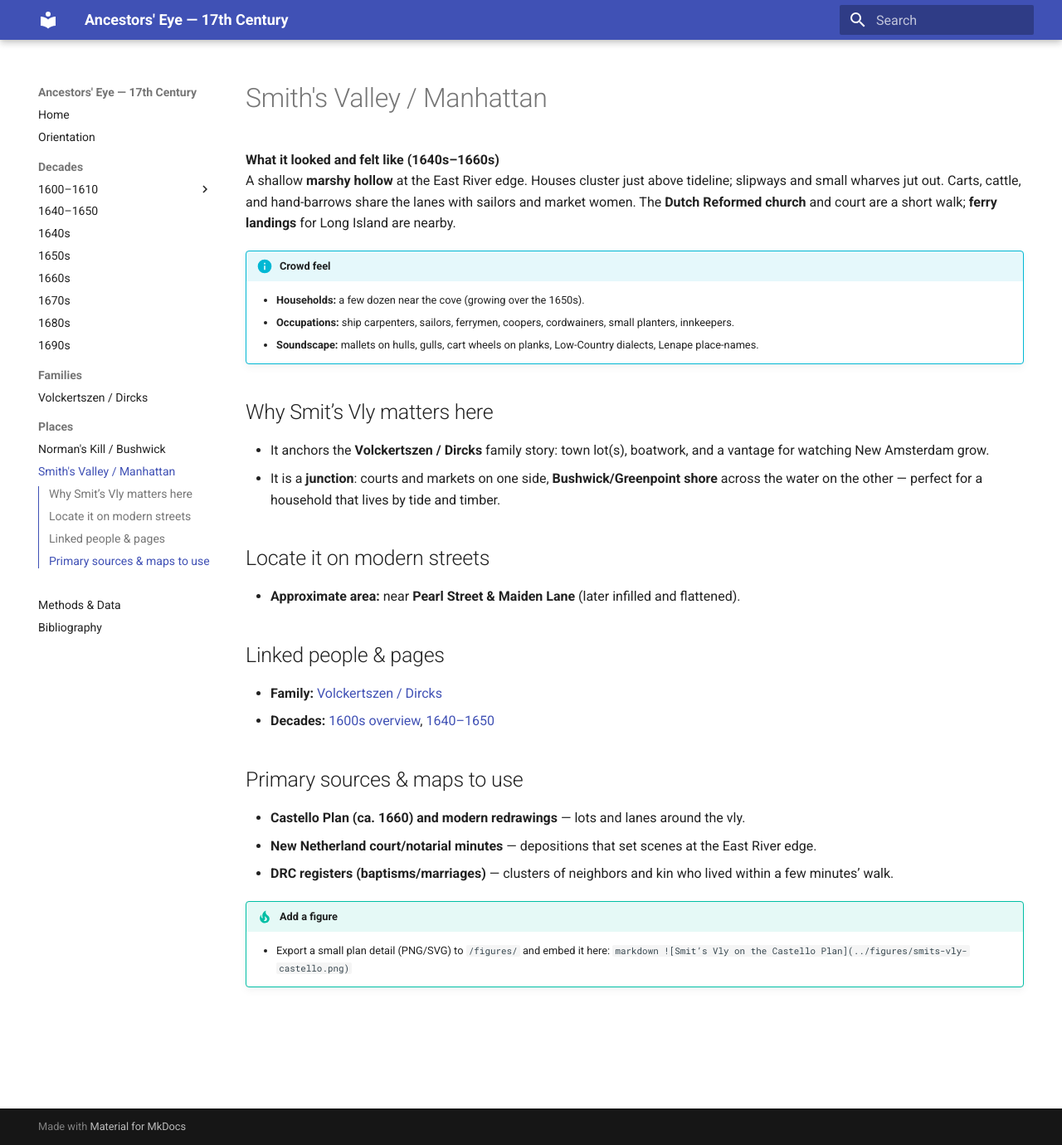
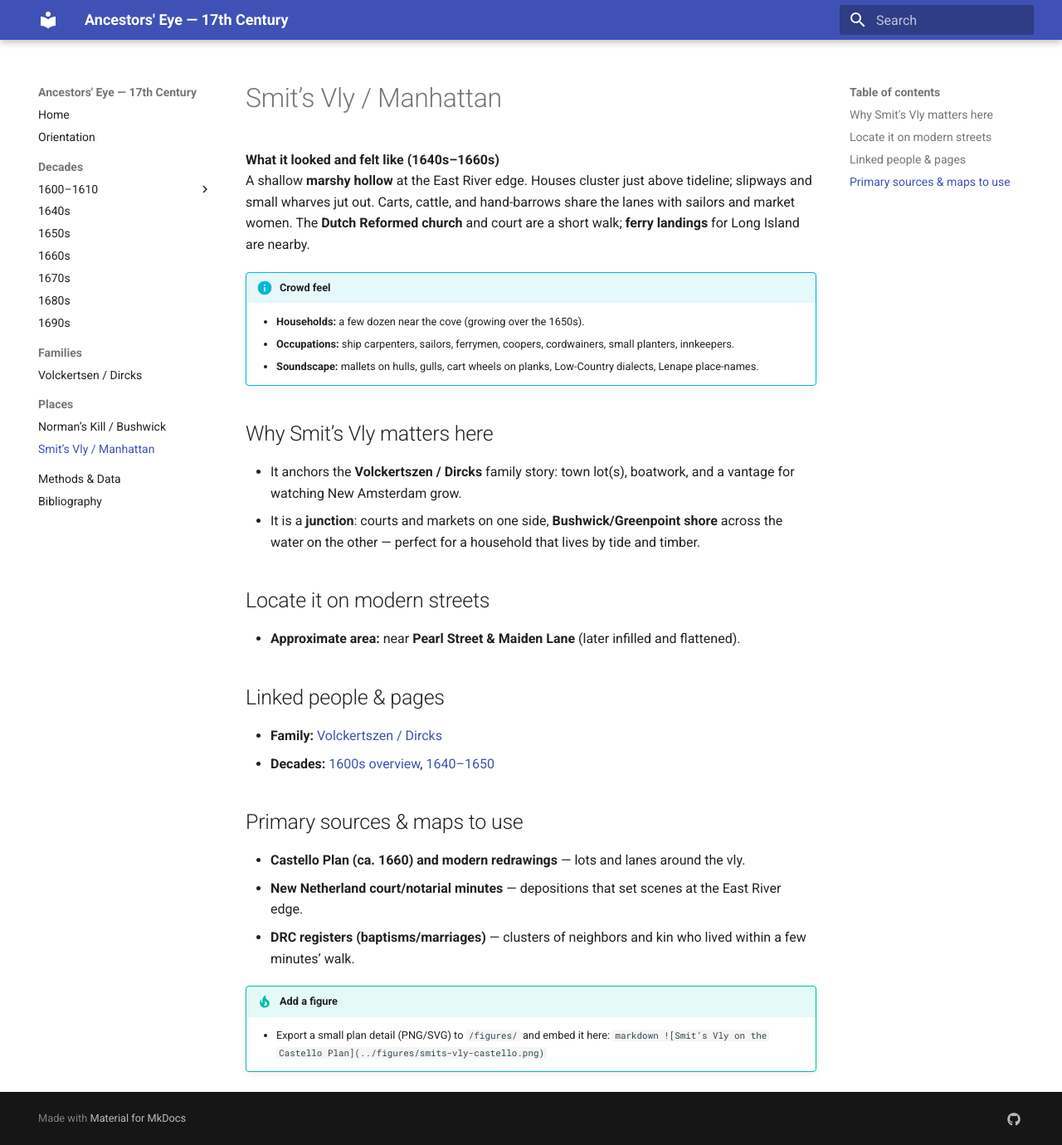
Before and after one commit to BillWorstell/WorstellWitnessWaybackMachine, an MkDocs documentation site: the page built from docs/places/smits-vly.md, in a window 1280 px wide and 1380 px high. Shown: the whole window at 83% size. Built offline with MkDocs 1.6.1 and Material for MkDocs 9.7.7, drawn with Linux system fonts in a browser that asks for light colours.

```diff
--- a/mkdocs.yml
+++ b/mkdocs.yml
@@ -1,12 +1,16 @@
 site_name: "Ancestors' Eye — 17th Century"
+site_description: "Decade-by-decade essays and dossiers (Virginia, New Netherland, Quaker Delaware Valley)"
 site_url: "https://billworstell.github.io/WorstellWitnessWaybackMachine/"
 
 theme:
   name: material
   features:
     - navigation.sections
-    - navigation.indexes
-    - toc.integrate
+    - navigation.instant
+    - content.code.copy
+    - toc.follow
+  palette:
+    scheme: default
 
 plugins:
   - search
@@ -24,31 +28,37 @@ nav:
   - Orientation: overview.md
 
   - Decades:
-      - "1600–1610":
+      - 1600–1610:
           - Overview: "decades/1600-1610/1600-1610.md"
           - "What life felt like": "decades/1600-1610/1600-1610-life.md"
           - "New Country": "decades/1600-1610/1600-1610-NewCountry.md"
           - "Old Country": "decades/1600-1610/1600-1610-OldCountry.md"
           - Downloads:
               - "1600–1610 (PDF)": "downloads/decades/1600-1610/1600-1610.pdf"
-              - "What life felt like in 1600-1610 (PDF)": "downloads/decades/1600-1610/1600-1610-life.pdf"
-              - "New Country in 1600-1610 (PDF)": "downloads/decades/1600-1610/1600-1610-NewCountry.pdf"
-              - "Old Country in 1600-1610 (PDF)": "downloads/decades/1600-1610/1600-1610-OldCountry.pdf"
+              - "What life felt like (PDF)": "downloads/decades/1600-1610/1600-1610-life.pdf"
+              - "New Country (PDF)": "downloads/decades/1600-1610/1600-1610-NewCountry.pdf"
+              - "Old Country (PDF)": "downloads/decades/1600-1610/1600-1610-OldCountry.pdf"
               - "Hudson 1609 (PDF)": "downloads/decades/1600-1610/Hudson 1609.pdf"
-      - "1640–1650": "decades/1640-1650.md"
-      - "1640s": "decades/1640s.md"
-      - "1650s": "decades/1650s.md"
-      - "1660s": "decades/1660s.md"
-      - "1670s": "decades/1670s.md"
-      - "1680s": "decades/1680s.md"
-      - "1690s": "decades/1690s.md"
+
+      # keep the other decade singles as they are today
+      - 1640s: "decades/1640s.md"
+      - 1650s: "decades/1650s.md"
+      - 1660s: "decades/1660s.md"
+      - 1670s: "decades/1670s.md"
+      - 1680s: "decades/1680s.md"
+      - 1690s: "decades/1690s.md"
 
   - Families:
-      - "Volckertszen / Dircks": "families/volckertszen-dircks.md"
+      - "Volckertsen / Dircks": "families/volckertsen-dircks.md"
 
   - Places:
-      - "Norman's Kill / Bushwick": "places/normans-kill-bushwick.md"
-      - "Smith's Valley / Manhattan": "places/smits-vly.md"
+      - "Norman’s Kill / Bushwick": "places/normans-kill-bushwick.md"
+      - "Smit’s Vly / Manhattan": "places/smits-vly.md"
 
   - Methods & Data: methods-data.md
   - Bibliography: bibliography.md
+
+extra:
+  social:
+    - icon: fontawesome/brands/github
+      link: https://github.com/BillWorstell/WorstellWitnessWaybackMachine
```
